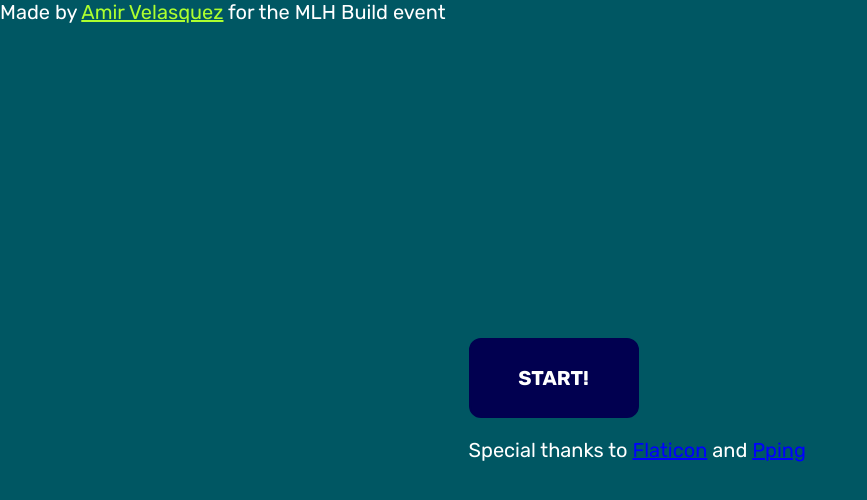
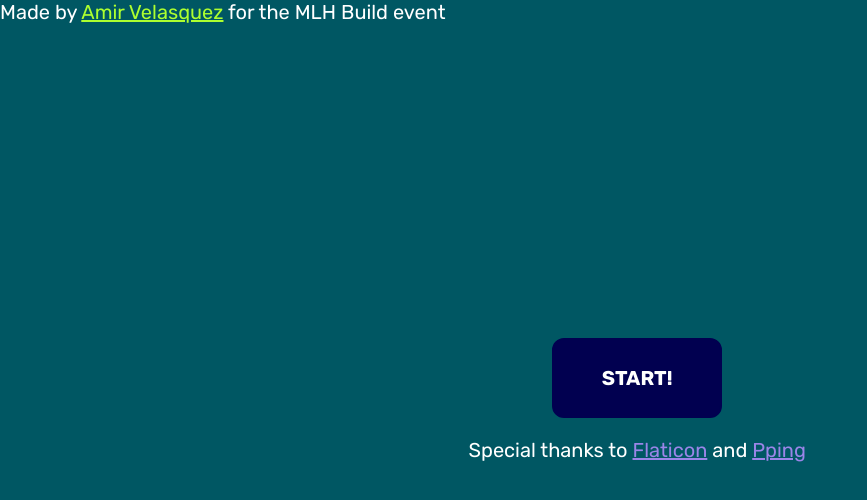
Before and after one commit to AmirJV1/paperScissorsRocksGame, a React (Create React App) app: page / in a window 1280 px wide. Shown: the top 500 px of the page, without its empty margins (0-867 px from the left). Built offline with nearby package versions, Linux system fonts and the light colour scheme.

Commit message:
typos fixed

```diff
--- a/src/App.css
+++ b/src/App.css
@@ -1,5 +1,9 @@
 .App {
-  background-color: none;
+  display: flex;
+  flex-direction: column;
+  justify-content: center;
+  align-content: center;
+  align-items: center;
 }
 
 .startbtn {
--- a/src/App.js
+++ b/src/App.js
@@ -15,17 +15,17 @@ function App() {
 					>
 						START!
 					</button>
-					<p>
+					<p className='thanks'>
 						Special thanks to{' '}
 						<a
-							style={{ color: 'blue', textAlign: 'center' }}
+							style={{ color: 'rgb(154,133,232)', textAlign: 'center' }}
 							href="https://www.flaticon.es/"
 						>
 							Flaticon
 						</a>{' '}
 						and{' '}
 						<a
-							style={{ color: 'blue', textAlign: 'center' }}
+							style={{ color: 'rgb(154,133,232)', textAlign: 'center' }}
 							href="https://www.pinpng.com/download/bhmJmw_png-jojothinking-thinking-emoji-meme-jojo-transparent-png/"
 						>
 							Pping
--- a/src/App.sass
+++ b/src/App.sass
@@ -1,5 +1,9 @@
 .App
-    background-color: none
+    display: flex
+    flex-direction: column
+    justify-content: center
+    align-content: center
+    align-items: center
 .startbtn
     width: 170px
     height: 80px
--- a/src/index.css
+++ b/src/index.css
@@ -44,4 +44,12 @@ html {
   justify-content: center;
   align-content: center;
   align-items: center;
+}
+
+footer a:hover {
+  transform: scale(1.1);
+}
+
+.thanks {
+  text-align: center;
 }/*# sourceMappingURL=index.css.map */
--- a/src/index.sass
+++ b/src/index.sass
@@ -36,3 +36,5 @@ html
     align-items: center
 footer a:hover
     transform: scale(1.1)
+.thanks
+    text-align: center
```
Also changed, not shown: 2 other files (tests, documents, lock files or other folders).
